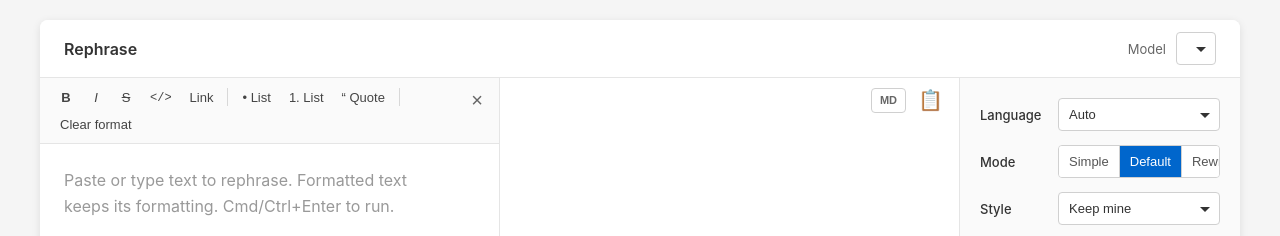
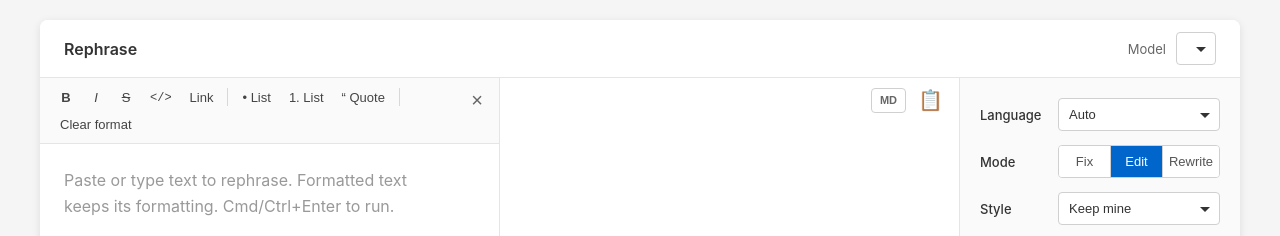
Before and after one commit to aliaksei-lithium/rephrase, a website: page index.html in a window 1280 px wide. Shown: the top 236 px of the page. Drawn offline with nearby package versions, Linux system fonts and the light colour scheme; no server answers.

Commit message:
Shorten mode labels so Rewrite fits
Co-Authored-By: Claude Sonnet 5.5 <noreply@anthropic.com>

```diff
--- a/index.html
+++ b/index.html
@@ -81,8 +81,8 @@
                 <div class="config-group">
                     <label>Mode</label>
                     <div class="segmented" id="modeGroup" role="radiogroup" aria-label="Mode">
-                        <button type="button" class="seg-btn" data-mode="simple" title="Fix typos, grammar, tense, word order and wrong words only">Simple</button>
-                        <button type="button" class="seg-btn active" data-mode="default" title="Light rephrase, same voice">Default</button>
+                        <button type="button" class="seg-btn" data-mode="simple" title="Fix typos, grammar, tense, word order and wrong words only">Fix</button>
+                        <button type="button" class="seg-btn active" data-mode="default" title="Light rephrase, same voice">Edit</button>
                         <button type="button" class="seg-btn" data-mode="rewrite" title="Say it again in different, more natural words, same meaning">Rewrite</button>
                     </div>
                 </div>
--- a/style.css
+++ b/style.css
@@ -332,7 +332,8 @@ body {
 
 .seg-btn {
     flex: 1;
-    padding: 8px 10px;
+    padding: 8px 6px;
+    white-space: nowrap;
     border: none;
     background: #fff;
     color: #555;
```
